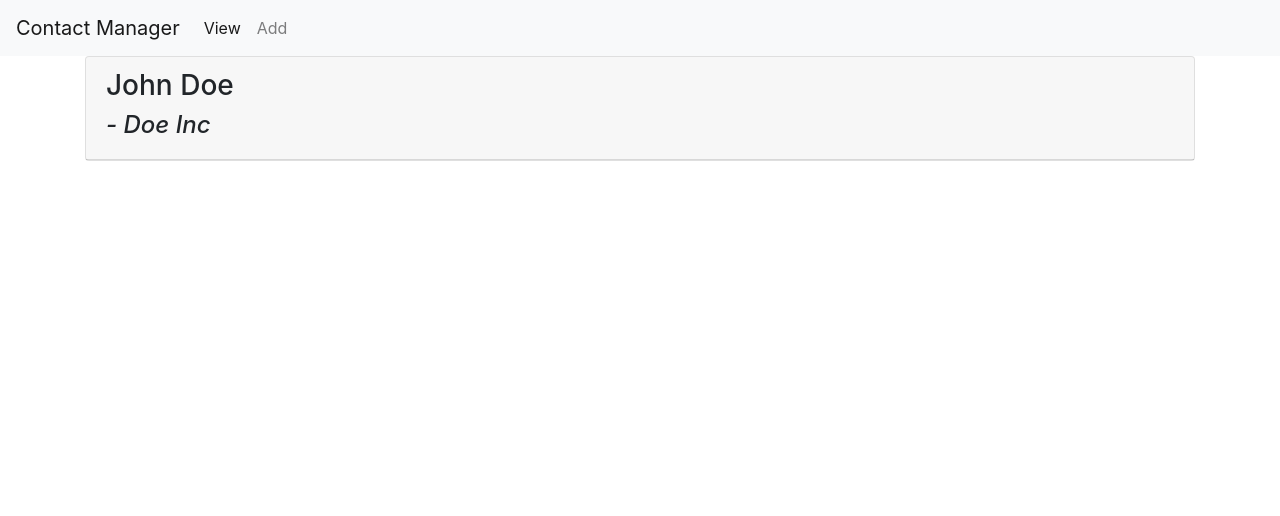
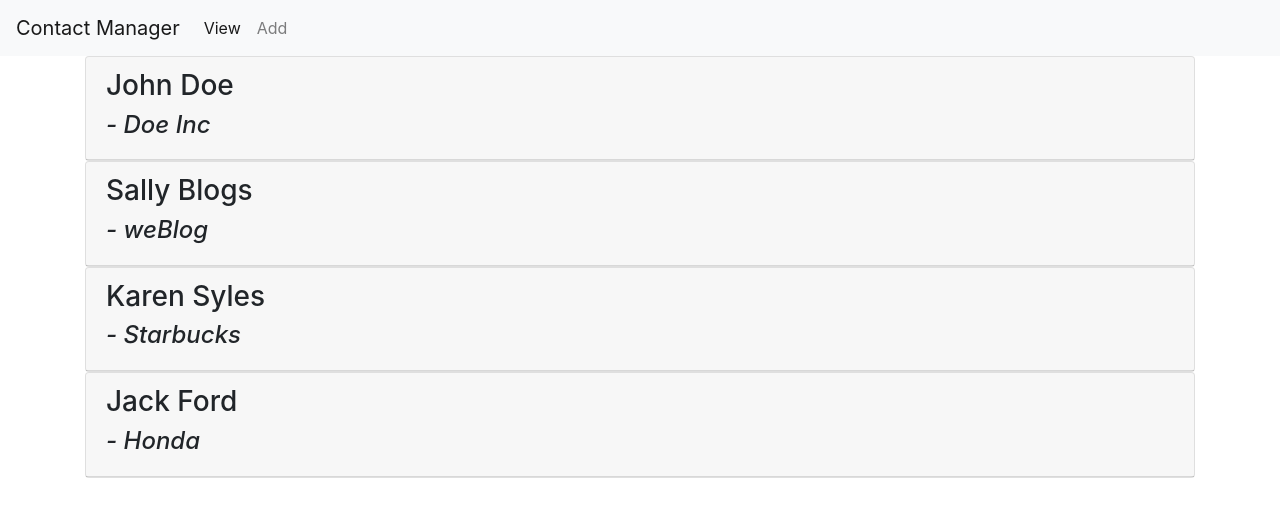
Before and after one commit to johnDonohue81/react-class-day-06, a React (Vite) app: page / in a window 1280 px wide. Shown: the top 516 px of the page. Built offline with nearby package versions, Linux system fonts and the light colour scheme.

Commit message:
card map

```diff
--- a/src/App.js
+++ b/src/App.js
@@ -78,7 +78,9 @@ export default class App extends Component {
       case 'viewContacts':
         element = (
           <div>
-            <ContactCard contact={this.state.contacts[0]} />
+            {this.state.contacts.map(contact => (
+              <ContactCard contact={contact} key={contact.id} />
+            ))}
           </div>
         );
         break;
```
